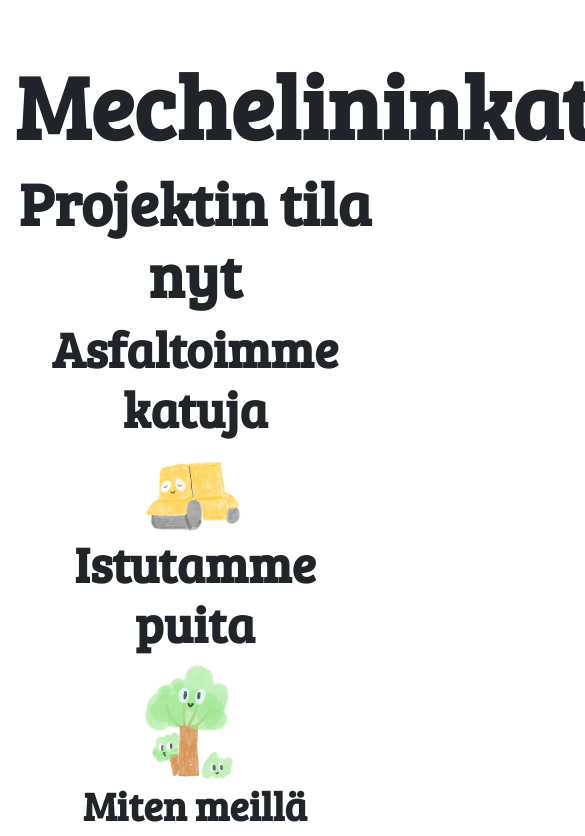
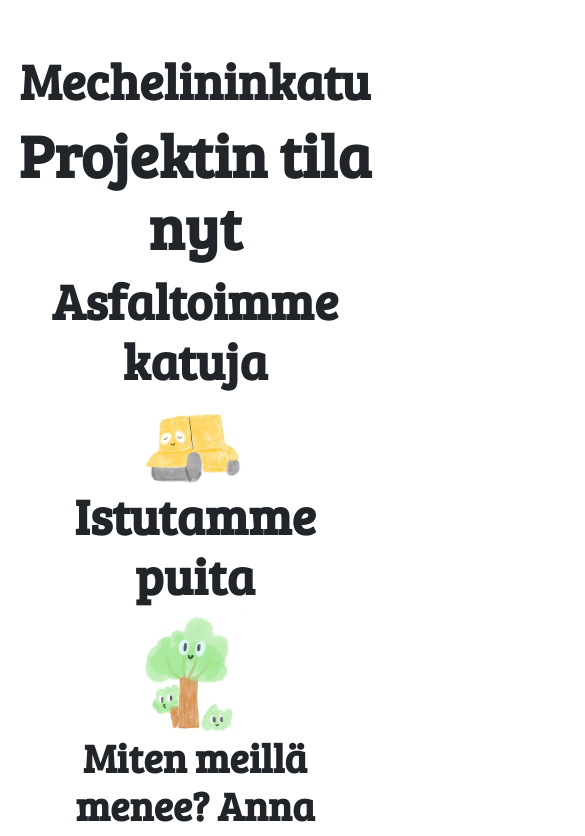
Before and after one commit to Varjokorento/junction18frontend, a React (Create React App) app: page / in a window 390 px wide. Shown: the top 836 px of the page, 585 px wide, since content can reach past the window. Built offline with nearby package versions, Linux system fonts and the light colour scheme.

Commit message:
Added media query to scale the H1 element when using mobile device

```diff
--- a/src/index.css
+++ b/src/index.css
@@ -17,6 +17,12 @@ h1 {
   font-family: 'Bree Serif', sans-serif;
   font-size: 90px;
   font-weight: 800;
+}
+
+@media only screen and (max-width: 480px)  {
+  h1 {
+      font-size: 50px;
+  }
 }
 
 h2 {
```
